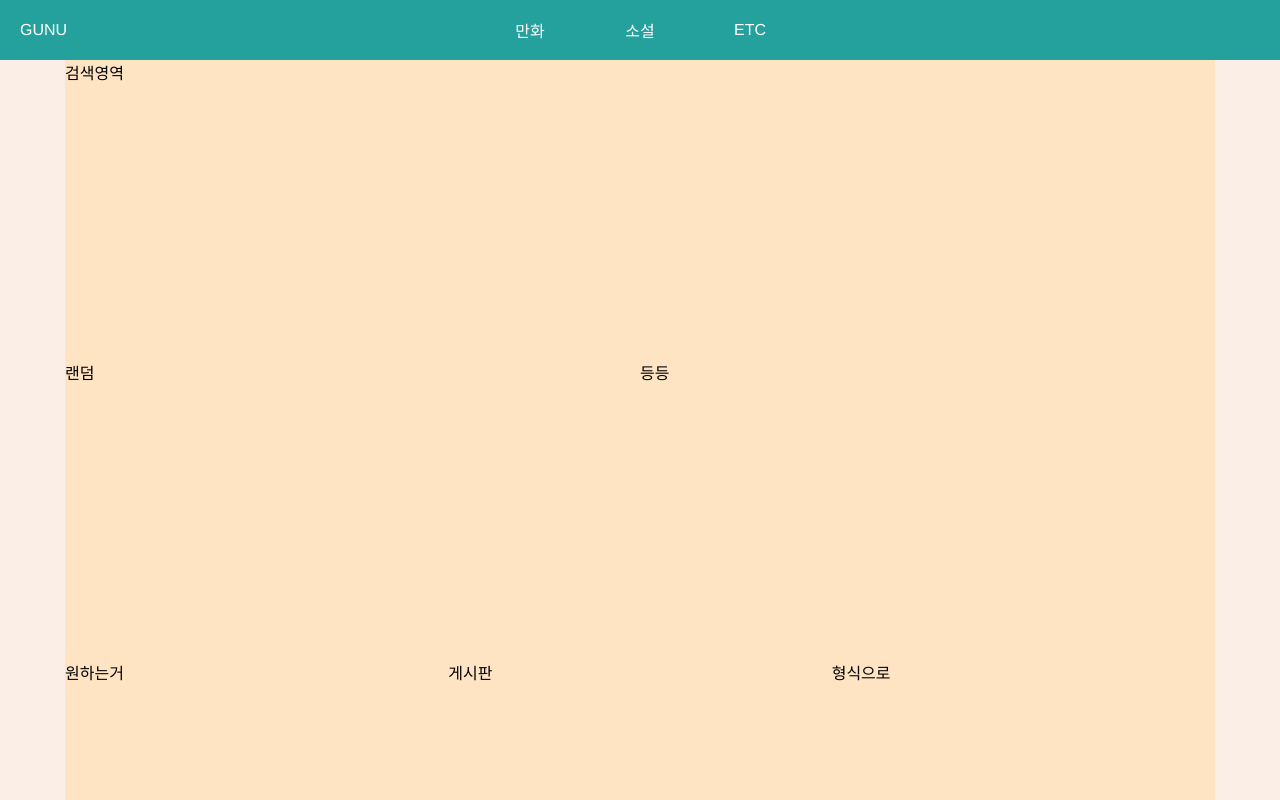
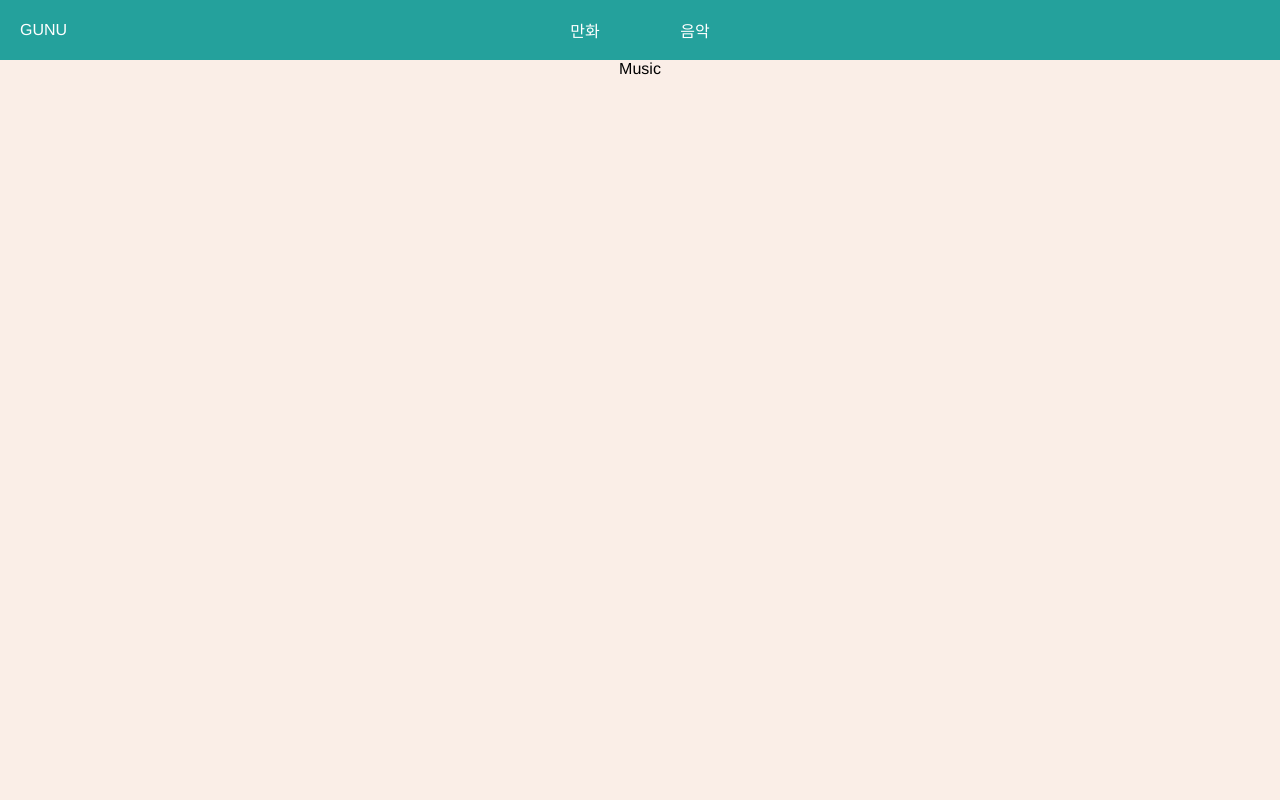
Before and after one commit to wesbin/playground, a Vue app in the folder front/: page /Music in a window 1280 px wide. Shown: the top 800 px of the page. Built offline with nearby package versions, Linux system fonts and the light colour scheme; a web font is replaced by a local one.

Commit message:
너무 졸리다

```diff
--- a/front/package.json
+++ b/front/package.json
@@ -9,7 +9,9 @@
   },
   "dependencies": {
     "core-js": "^3.6.5",
-    "vue": "^3.0.0"
+    "vue": "^3.0.0",
+    "vue-router": "^4.0.13",
+    "vuex": "^4.0.2"
   },
   "devDependencies": {
     "@vue/cli-plugin-babel": "~4.5.19",
--- a/front/src/App.vue
+++ b/front/src/App.vue
@@ -1,36 +1,21 @@
 <script setup>
+import Header from '@/components/header/Header';
 </script>
 
 <template>
-  <header class="header">
-    <div class="logo-container">
-      GUNU
-    </div>
-    <div class="menu-container">
-      <div class="menu">만화</div>
-      <div class="menu">소설</div>
-      <div class="menu">ETC</div>
-    </div>
-    <div class="empty-container"></div>
-  </header>
+  <Header></Header>
   <div class="content">
-    <main class="main">
-      <section class="article-section">
-        <article class="article">검색영역</article>
-      </section>
-      <section class="article-section">
-        <article class="article">랜덤</article>
-        <article class="article">등등</article>
-      </section>
-      <section class="article-section">
-        <article class="article">원하는거</article>
-        <article class="article">게시판</article>
-        <article class="article">형식으로</article>
-      </section>
-    </main>
+    <router-view></router-view>
   </div>
 </template>
 
 <style lang="scss">
 @import '@/assets/css/common.scss';
 </style>
+
+<style scoped lang="scss">
+.content {
+  display: flex;
+  justify-content: center;
+}
+</style>
--- a/front/src/assets/css/common.scss
+++ b/front/src/assets/css/common.scss
@@ -6,57 +6,3 @@ body {
   font-family: Pretendard-Medium, Avenir, Helvetica, Arial, sans-serif;
   margin: 0;
 }
-
-.header{
-  display: grid;
-  gap: 10px;
-  height: 60px;
-  background-color: $HEADER-COLOR;
-  grid-template-columns: 1fr 3fr 1fr;
-  justify-items: center;
-  align-items: center;
-  color: $WHITE-FONT;
-
-  .logo-container {
-    padding-left: 20px;
-    justify-self: start;
-  }
-
-  .menu-container {
-    display: flex;
-    height: 100%;
-    gap: 10px;
-
-    .menu {
-      display: flex;
-      align-items: center;
-      justify-content: center;
-      width: 100px;
-      height: 100%;
-      cursor: pointer;
-
-      &:hover {
-        background-color: $SELECTED-MENU;
-      }
-    }
-  }
-}
-
-.content {
-  display: flex;
-  justify-content: center;
-
-  .main {
-    width: 1150px;
-
-    .article-section {
-      display: grid;
-      grid-template-columns: repeat(auto-fit, minmax(0, 1fr));
-
-      .article {
-        height: 300px;
-        background-color: bisque;
-      }
-    }
-  }
-}
--- /dev/null
+++ b/front/src/components/contents/Comics.vue
@@ -0,0 +1,12 @@
+<script setup>
+
+</script>
+
+<template>
+  <div>Comics</div>
+</template>
+
+
+<style scoped>
+
+</style>
--- /dev/null
+++ b/front/src/components/contents/Main.vue
@@ -0,0 +1,36 @@
+<script setup>
+
+</script>
+
+<template>
+  <main class="main">
+    <section class="article-section">
+      <article class="article">검색영역</article>
+    </section>
+    <section class="article-section">
+      <article class="article">랜덤</article>
+      <article class="article">등등</article>
+    </section>
+    <section class="article-section">
+      <article class="article">원하는거</article>
+      <article class="article">게시판</article>
+      <article class="article">형식으로</article>
+    </section>
+  </main>
+</template>
+
+<style scoped lang="scss">
+.main {
+  width: 1150px;
+
+  .article-section {
+    display: grid;
+    grid-template-columns: repeat(auto-fit, minmax(0, 1fr));
+
+    .article {
+      height: 300px;
+      background-color: bisque;
+    }
+  }
+}
+</style>
--- /dev/null
+++ b/front/src/components/contents/Music.vue
@@ -0,0 +1,11 @@
+<script setup>
+
+</script>
+
+<template>
+  <div>Music</div>
+</template>
+
+<style scoped>
+
+</style>
--- /dev/null
+++ b/front/src/components/header/Header.vue
@@ -0,0 +1,53 @@
+<script setup>
+
+</script>
+
+<template>
+  <header class="header">
+    <div class="logo-container">
+      <div class="logo">GUNU</div>
+    </div>
+    <div class="menu-container">
+      <div class="menu">만화</div>
+      <div class="menu">음악</div>
+    </div>
+    <div class="empty-container"></div>
+  </header>
+</template>
+
+<style lang="scss" scoped>
+.header {
+  display: grid;
+  gap: 10px;
+  height: 60px;
+  background-color: $HEADER-COLOR;
+  grid-template-columns: 1fr 3fr 1fr;
+  justify-items: center;
+  align-items: center;
+  color: $WHITE-FONT;
+
+  .logo-container {
+    padding-left: 20px;
+    justify-self: start;
+  }
+
+  .menu-container {
+    display: flex;
+    height: 100%;
+    gap: 10px;
+
+    .menu {
+      display: flex;
+      align-items: center;
+      justify-content: center;
+      width: 100px;
+      height: 100%;
+      cursor: pointer;
+
+      &:hover {
+        background-color: $SELECTED-MENU;
+      }
+    }
+  }
+}
+</style>
--- a/front/src/main.js
+++ b/front/src/main.js
@@ -1,4 +1,9 @@
 import { createApp } from 'vue'
 import App from './App.vue'
+import store from './store'
+import router from '@/router';
 
-createApp(App).mount('#app')
+createApp(App)
+  .use(store)
+  .use(router)
+  .mount('#app')
--- /dev/null
+++ b/front/src/router/index.js
@@ -0,0 +1,24 @@
+import { createWebHistory, createRouter } from 'vue-router'
+
+const routes = [
+  {
+    path: '/',
+    name: 'Main',
+    component: () => import('@/components/contents/Main')
+  },
+  {
+    path: '/Comics',
+    name: 'Comics',
+    component: () => import('@/components/contents/Comics')
+  },
+  {
+    path: '/Music',
+    name: 'Music',
+    component: () => import('@/components/contents/Music')
+  }
+]
+
+export default createRouter({
+  history: createWebHistory(),
+  routes
+})
--- /dev/null
+++ b/front/src/store/index.js
@@ -0,0 +1,18 @@
+import { createStore } from 'vuex'
+
+export default createStore(
+  {
+    state: {
+
+    },
+    getters: {
+
+    },
+    mutations: {
+
+    },
+    actions: {
+
+    }
+  }
+)
```
Also changed, not shown: front/src/components/header/Logo.vue (added, +13 -0 lines), front/src/components/header/Menu.vue (added, +13 -0 lines).
